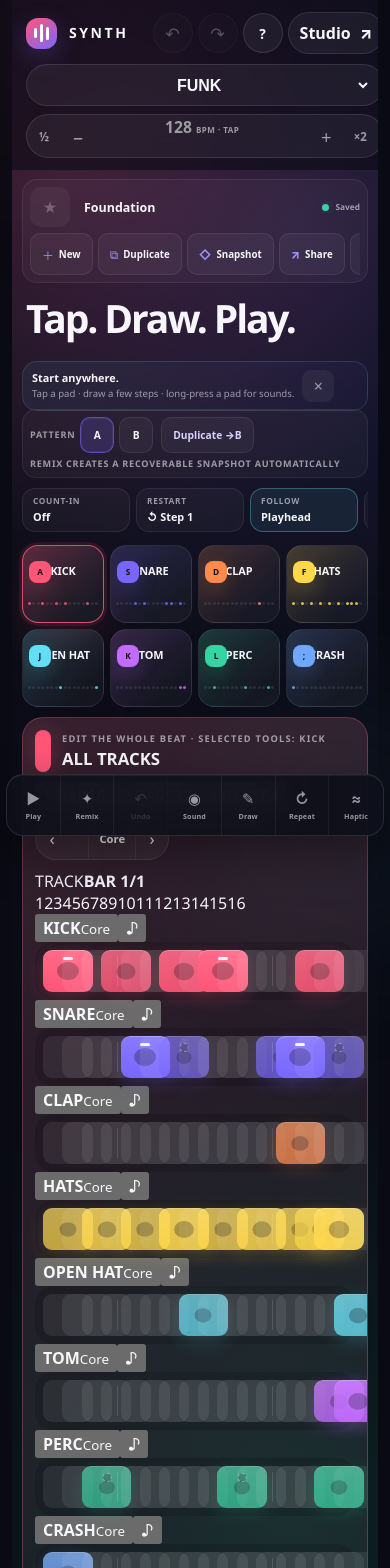
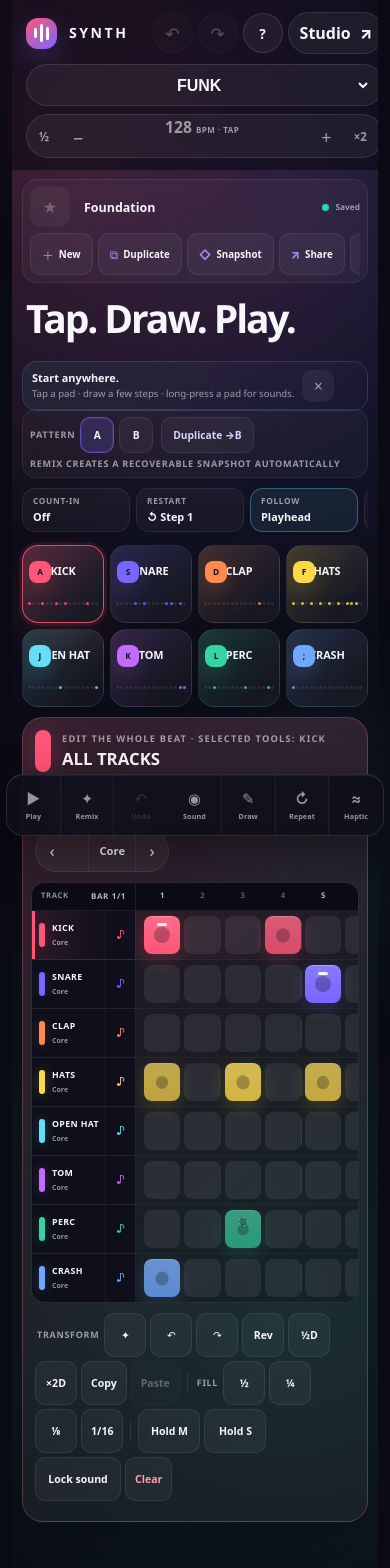
Before and after one commit to thiepn/synth, a React (Vite) app: page / in a window 390 px wide. Shown: the top 1568 px of the page. Built offline with nearby package versions, Linux system fonts and the light colour scheme.

Commit message:
Polish the whole-pattern track matrix

```diff
--- a/src/playground.css
+++ b/src/playground.css
@@ -3080,3 +3080,374 @@
     display: none;
   }
 }
+
+
+/* Playground v1.2 — whole-pattern multitrack editing */
+.playground-length-control {
+  min-height: 42px;
+  display: grid;
+  grid-template-columns: repeat(3, minmax(54px, 1fr));
+  overflow: hidden;
+  border: 1px solid rgba(255, 255, 255, 0.09);
+  border-radius: 999px;
+  background: rgba(255, 255, 255, 0.05);
+}
+
+.playground-length-control > button {
+  min-width: 54px;
+  display: grid;
+  place-items: center;
+  align-content: center;
+  gap: 2px;
+  padding: 4px 9px;
+  border: 0;
+  border-left: 1px solid rgba(255, 255, 255, 0.07);
+  background: transparent;
+  color: var(--pg-muted);
+  cursor: pointer;
+}
+
+.playground-length-control > button:first-child {
+  border-left: 0;
+}
+
+.playground-length-control > button:hover {
+  background: rgba(255, 255, 255, 0.07);
+  color: var(--pg-text);
+}
+
+.playground-length-control > button.is-active {
+  background: rgba(120, 103, 255, 0.16);
+  color: #c5beff;
+  box-shadow: inset 0 -2px 0 #8e80ff;
+}
+
+.playground-length-control span {
+  font-size: 0.48rem;
+  font-weight: 850;
+  letter-spacing: 0.08em;
+}
+
+.playground-length-control b {
+  font-size: 0.66rem;
+  line-height: 1;
+}
+
+.playground-multitrack {
+  width: 100%;
+  margin-bottom: 12px;
+  overflow-x: auto;
+  overscroll-behavior-x: contain;
+  border: 1px solid rgba(255, 255, 255, 0.075);
+  border-radius: 18px;
+  background: rgba(5, 6, 13, 0.24);
+  scrollbar-color: rgba(255, 255, 255, 0.18) transparent;
+}
+
+.playground-multitrack__ruler,
+.playground-track-row {
+  min-width: 820px;
+  display: grid;
+  grid-template-columns: 148px minmax(672px, 1fr);
+}
+
+.playground-multitrack__ruler {
+  position: sticky;
+  top: 0;
+  z-index: 6;
+  min-height: 28px;
+  border-bottom: 1px solid rgba(255, 255, 255, 0.075);
+  background: rgba(12, 13, 22, 0.98);
+}
+
+.playground-multitrack__corner {
+  position: sticky;
+  left: 0;
+  z-index: 8;
+  display: flex;
+  align-items: center;
+  justify-content: space-between;
+  gap: 6px;
+  padding: 0 9px;
+  border-right: 1px solid rgba(255, 255, 255, 0.075);
+  background: rgba(12, 13, 22, 0.99);
+  color: var(--pg-muted);
+  font-size: 0.48rem;
+  font-weight: 850;
+  letter-spacing: 0.08em;
+}
+
+.playground-multitrack__corner b {
+  color: rgba(255, 255, 255, 0.72);
+  font-size: 0.5rem;
+}
+
+.playground-multitrack__numbers {
+  min-width: 672px;
+  display: grid;
+  align-items: stretch;
+  gap: 4px;
+  padding: 0 8px;
+}
+
+.playground-multitrack__numbers > span {
+  display: grid;
+  place-items: center;
+  color: rgba(255, 255, 255, 0.34);
+  font-size: 0.48rem;
+  font-weight: 760;
+}
+
+.playground-multitrack__numbers > span.is-beat {
+  color: rgba(255, 255, 255, 0.72);
+}
+
+.playground-track-row {
+  min-height: 48px;
+  border-bottom: 1px solid rgba(255, 255, 255, 0.045);
+}
+
+.playground-track-row:last-child {
+  border-bottom: 0;
+}
+
+.playground-track-row.is-selected {
+  background:
+    linear-gradient(
+      90deg,
+      color-mix(in srgb, var(--lane-color) 9%, transparent),
+      transparent 42%
+    );
+}
+
+.playground-track-head {
+  position: sticky;
+  left: 0;
+  z-index: 5;
+  display: grid;
+  grid-template-columns: minmax(0, 1fr) 34px;
+  align-items: stretch;
+  border-right: 1px solid rgba(255, 255, 255, 0.075);
+  background: rgba(15, 16, 27, 0.985);
+}
+
+.playground-track-row.is-selected .playground-track-head {
+  box-shadow: inset 3px 0 0 var(--lane-color);
+  background:
+    linear-gradient(
+      90deg,
+      color-mix(in srgb, var(--lane-color) 13%, rgba(15, 16, 27, 0.985)),
+      rgba(15, 16, 27, 0.985) 72%
+    );
+}
+
+.playground-track-select,
+.playground-track-sound {
+  border: 0;
+  background: transparent;
+  color: var(--pg-text);
+  cursor: pointer;
+}
+
+.playground-track-select {
+  min-width: 0;
+  display: grid;
+  grid-template-columns: 9px minmax(0, 1fr);
+  align-items: center;
+  gap: 8px;
+  padding: 5px 7px 5px 9px;
+  text-align: left;
+}
+
+.playground-track-select:hover,
+.playground-track-sound:hover {
+  background: rgba(255, 255, 255, 0.055);
+}
+
+.playground-track-swatch {
+  width: 7px;
+  height: 26px;
+  border-radius: 999px;
+  background: var(--lane-color);
+  box-shadow: 0 0 12px color-mix(in srgb, var(--lane-color) 26%, transparent);
+}
+
+.playground-track-select > span:last-child {
+  min-width: 0;
+  display: grid;
+  gap: 3px;
+}
+
+.playground-track-select strong,
+.playground-track-select small {
+  overflow: hidden;
+  text-overflow: ellipsis;
+  white-space: nowrap;
+}
+
+.playground-track-select strong {
+  font-size: 0.61rem;
+  font-weight: 900;
+  letter-spacing: 0.04em;
+}
+
+.playground-track-select small {
+  color: var(--pg-muted);
+  font-size: 0.49rem;
+  font-weight: 700;
+}
+
+.playground-track-sound {
+  width: 34px;
+  border-left: 1px solid rgba(255, 255, 255, 0.055);
+  color: var(--lane-color);
+  font-size: 0.7rem;
+}
+
+.playground-steps.playground-steps--lane {
+  min-width: 672px;
+  grid-template-columns: repeat(16, minmax(0, 1fr));
+  gap: 4px;
+  padding: 5px 8px;
+  border-radius: 0;
+  background: transparent;
+}
+
+.playground-steps--lane .playground-step {
+  min-height: 38px;
+  max-height: none;
+  aspect-ratio: auto;
+  border-radius: 8px;
+  cursor: pointer;
+}
+
+.playground-steps--lane .playground-step.is-on {
+  cursor: ns-resize;
+}
+
+.playground-steps--lane .playground-step:hover {
+  transform: none;
+}
+
+.playground-steps--lane .playground-step.is-current.is-on {
+  transform: scale(1.04);
+}
+
+.playground-focus__tools {
+  flex-wrap: wrap;
+  justify-content: flex-end;
+}
+
+@media (pointer: coarse) {
+  .playground-length-control > button {
+    min-height: 44px;
+  }
+
+  .playground-steps--lane .playground-step {
+    min-height: 42px;
+  }
+}
+
+@media (max-width: 760px) {
+  .playground-focus__header {
+    gap: 8px;
+  }
+
+  .playground-focus__tools {
+    width: 100%;
+    justify-content: stretch;
+  }
+
+  .playground-length-control {
+    flex: 1 1 190px;
+  }
+
+  .playground-page-control {
+    flex: 0 0 auto;
+  }
+
+  .playground-multitrack {
+    margin-inline: -4px;
+    width: calc(100% + 8px);
+    border-radius: 14px;
+  }
+
+  .playground-multitrack__ruler,
+  .playground-track-row {
+    min-width: 760px;
+    grid-template-columns: 104px minmax(656px, 1fr);
+  }
+
+  .playground-multitrack__numbers,
+  .playground-steps.playground-steps--lane {
+    min-width: 656px;
+  }
+
+  .playground-track-head {
+    grid-template-columns: minmax(0, 1fr) 30px;
+  }
+
+  .playground-track-select {
+    grid-template-columns: 7px minmax(0, 1fr);
+    gap: 6px;
+    padding-inline: 7px 5px;
+  }
+
+  .playground-track-swatch {
+    width: 6px;
+    height: 24px;
+  }
+
+  .playground-track-select strong {
+    font-size: 0.55rem;
+  }
+
+  .playground-track-select small {
+    font-size: 0.44rem;
+  }
+
+  .playground-track-sound {
+    width: 30px;
+  }
+
+  .playground-steps.playground-steps--lane {
+    grid-template-columns: repeat(16, minmax(0, 1fr));
+    gap: 4px;
+    padding: 5px 8px;
+  }
+
+  .playground-steps--lane .playground-step {
+    min-height: 38px;
+    aspect-ratio: auto;
+    border-radius: 8px;
+  }
+}
+
+@media (prefers-contrast: more) {
+  .playground-multitrack,
+  .playground-length-control,
+  .playground-track-row,
+  .playground-track-head {
+    border-color: rgba(255, 255, 255, 0.28);
+  }
+}
+
+@media (forced-colors: active) {
+  .playground-length-control,
+  .playground-length-control > button,
+  .playground-multitrack,
+  .playground-track-head,
+  .playground-track-select,
+  .playground-track-sound {
+    border-color: ButtonText;
+    background: Canvas;
+    color: CanvasText;
+  }
+
+  .playground-length-control > button.is-active,
+  .playground-track-row.is-selected .playground-track-head,
+  .playground-track-swatch {
+    background: Highlight;
+    color: HighlightText;
+  }
+}
```
